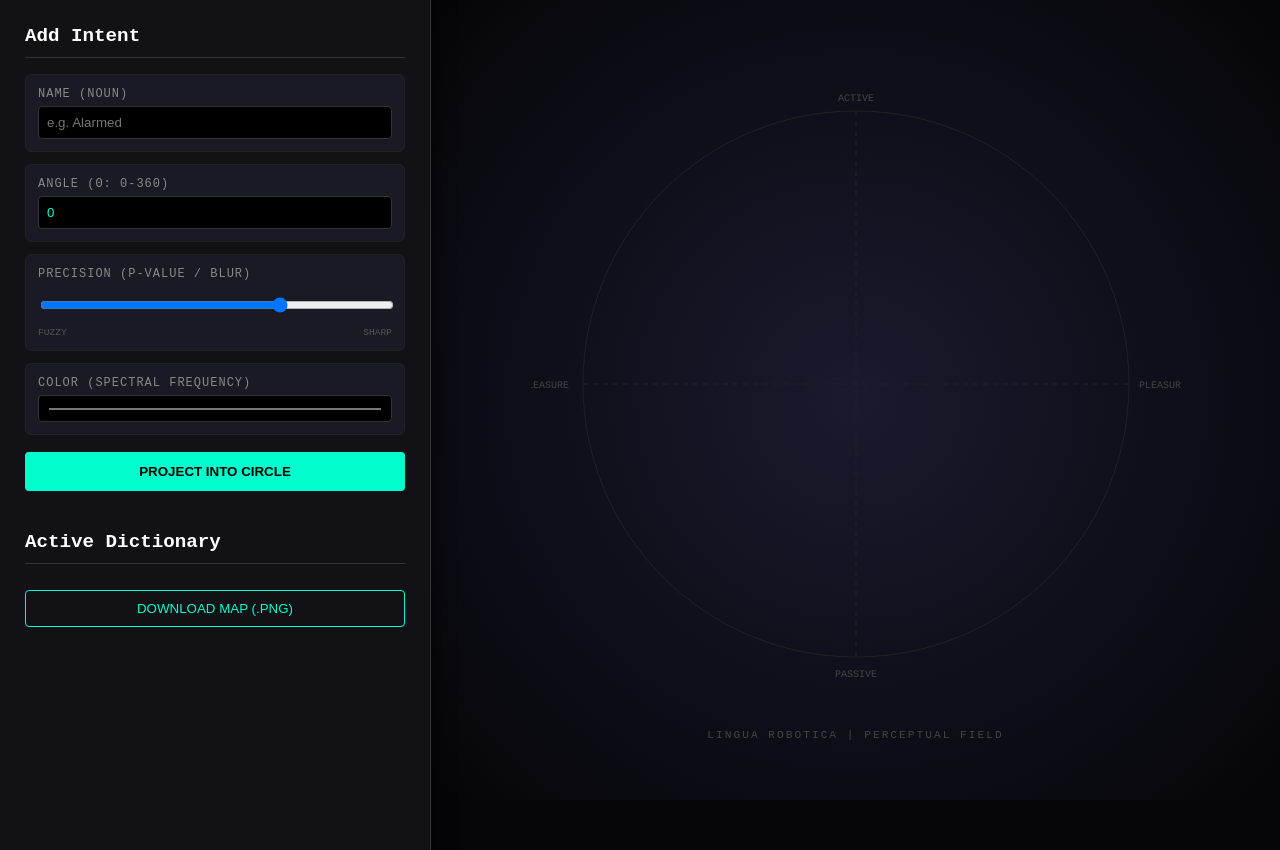
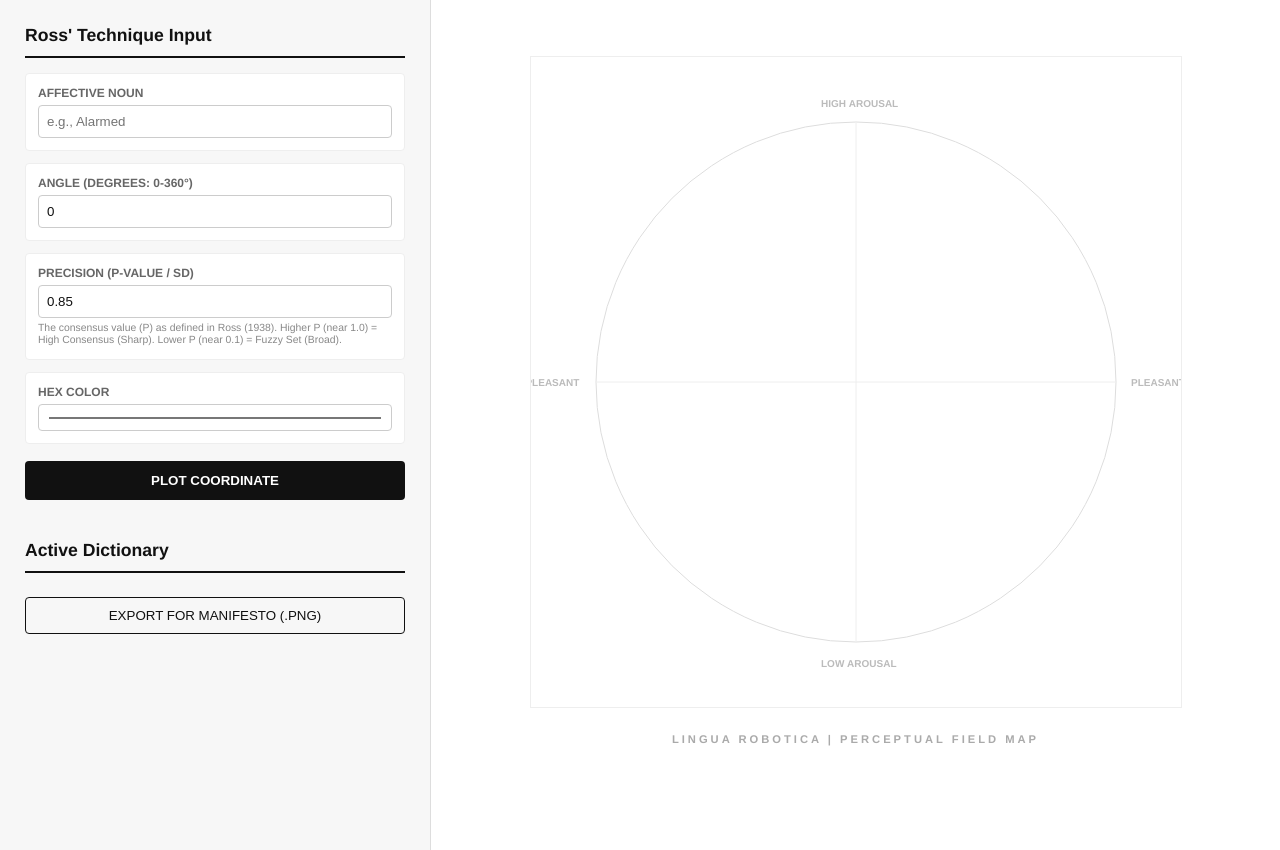
Before and after one commit to reen967/circle, a plain HTML site: page index.html in a window 1280 px wide. Drawn offline with Linux system fonts and the light colour scheme.

Commit message:
Update index.html

```diff
--- a/index.html
+++ b/index.html
@@ -2,57 +2,60 @@
 <html lang="en">
 <head>
     <meta charset="UTF-8">
-    <title>UARL Perceptual Mapper</title>
+    <title>UARL Perceptual Mapper (Academic Edition)</title>
     <style>
-        body { font-family: 'Courier New', monospace; background: #050508; color: #00ffcc; display: flex; padding: 0; margin: 0; height: 100vh; overflow: hidden; }
-        #sidebar { width: 380px; background: #111116; padding: 25px; border-right: 1px solid #333; overflow-y: auto; height: 100%; box-shadow: 5px 0 15px rgba(0,0,0,0.5); z-index: 10; }
-        #viewer { flex-grow: 1; display: flex; flex-direction: column; justify-content: center; align-items: center; position: relative; background: radial-gradient(circle, #1a1a2e 0%, #050508 100%); }
-        canvas { border-radius: 50%; cursor: crosshair; }
-        .input-group { margin-bottom: 12px; background: #1a1a24; padding: 12px; border-radius: 6px; border: 1px solid #222; }
-        label { display: block; font-size: 0.75em; margin-bottom: 5px; color: #888; text-transform: uppercase; letter-spacing: 1px; }
-        input, select { width: 100%; background: #000; border: 1px solid #333; color: #00ffcc; padding: 8px; border-radius: 4px; box-sizing: border-box; outline: none; transition: 0.2s; }
-        input:focus { border-color: #00ffcc; }
-        .btn-main { width: 100%; padding: 12px; background: #00ffcc; border: none; font-weight: bold; cursor: pointer; border-radius: 4px; color: #000; margin-top: 5px; }
-        .btn-save { width: 100%; padding: 10px; background: transparent; border: 1px solid #00ffcc; color: #00ffcc; cursor: pointer; border-radius: 4px; margin-top: 10px; }
-        .emotion-item { display: flex; align-items: center; background: #222; margin: 8px 0; padding: 10px; border-radius: 6px; border-left: 4px solid var(--e-color); }
-        .emotion-item input[type="checkbox"] { width: auto; margin-right: 12px; cursor: pointer; }
-        .remove-btn { color: #ff3366; cursor: pointer; margin-left: auto; font-size: 1.2em; padding: 0 5px; }
-        h2 { margin-top: 0; font-size: 1.2em; color: #fff; border-bottom: 1px solid #333; padding-bottom: 10px; }
+        body { font-family: 'Helvetica', 'Arial', sans-serif; background: #ffffff; color: #111; display: flex; padding: 0; margin: 0; height: 100vh; overflow: hidden; }
+        #sidebar { width: 380px; background: #f7f7f7; padding: 25px; border-right: 1px solid #ddd; overflow-y: auto; height: 100%; z-index: 10; }
+        #viewer { flex-grow: 1; display: flex; flex-direction: column; justify-content: center; align-items: center; position: relative; background: #fff; }
+        canvas { border: 1px solid #eee; background: #fff; }
+        .input-group { margin-bottom: 12px; background: #fff; padding: 12px; border-radius: 4px; border: 1px solid #eee; }
+        label { display: block; font-size: 0.75em; margin-bottom: 5px; color: #666; text-transform: uppercase; font-weight: bold; }
+        input { width: 100%; background: #fff; border: 1px solid #ccc; color: #111; padding: 8px; border-radius: 4px; box-sizing: border-box; outline: none; }
+        input:focus { border-color: #000; }
+        .btn-main { width: 100%; padding: 12px; background: #111; border: none; font-weight: bold; cursor: pointer; border-radius: 4px; color: #fff; margin-top: 5px; }
+        .btn-save { width: 100%; padding: 10px; background: transparent; border: 1px solid #111; color: #111; cursor: pointer; border-radius: 4px; margin-top: 10px; }
+        .emotion-item { display: flex; align-items: center; background: #fff; margin: 8px 0; padding: 10px; border-radius: 4px; border: 1px solid #eee; border-left: 6px solid var(--e-color); }
+        .emotion-item input[type="checkbox"] { width: auto; margin-right: 12px; }
+        .remove-btn { color: #cc0000; cursor: pointer; margin-left: auto; font-size: 1.1em; }
+        h2 { margin-top: 0; font-size: 1.1em; border-bottom: 2px solid #111; padding-bottom: 10px; }
+        .p-val-desc { font-size: 0.65em; color: #888; margin-top: 4px; line-height: 1.2; }
     </style>
 </head>
 <body>
 
 <div id="sidebar">
-    <h2>Add Intent</h2>
+    <h2>Ross' Technique Input</h2>
     <div class="input-group">
-        <label>Name (Noun)</label>
-        <input type="text" id="newName" placeholder="e.g. Alarmed">
+        <label>Affective Noun</label>
+        <input type="text" id="newName" placeholder="e.g., Alarmed">
     </div>
     <div class="input-group">
-        <label>Angle (θ: 0-360)</label>
-        <input type="number" id="newAngle" value="0">
+        <label>Angle (Degrees: 0-360°)</label>
+        <input type="number" id="newAngle" value="0" min="0" max="360">
     </div>
     <div class="input-group">
-        <label>Precision (P-Value / Blur)</label>
-        <input type="range" id="newP" min="1" max="100" value="70">
-        <div style="display:flex; justify-content: space-between; font-size: 0.6em; color: #555;">
-            <span>FUZZY</span><span>SHARP</span>
+        <label>Precision (P-Value / SD)</label>
+        <input type="number" id="newP" value="0.85" step="0.01" min="0" max="1">
+        <div class="p-val-desc">
+            The consensus value (P) as defined in Ross (1938).
+            Higher P (near 1.0) = High Consensus (Sharp).
+            Lower P (near 0.1) = Fuzzy Set (Broad).
         </div>
     </div>
     <div class="input-group">
-        <label>Color (Spectral Frequency)</label>
-        <input type="color" id="newColor" value="#ff3300">
+        <label>Hex Color</label>
+        <input type="color" id="newColor" value="#000000">
     </div>
-    <button class="btn-main" onclick="addEmotion()">PROJECT INTO CIRCLE</button>
+    <button class="btn-main" onclick="addEmotion()">PLOT COORDINATE</button>
 
     <h2 style="margin-top: 40px;">Active Dictionary</h2>
     <div id="emotionList"></div>
-    <button class="btn-save" onclick="saveImage()">DOWNLOAD MAP (.PNG)</button>
+    <button class="btn-save" onclick="saveImage()">EXPORT FOR MANIFESTO (.PNG)</button>
 </div>
 
 <div id="viewer">
     <canvas id="canvas"></canvas>
-    <div style="margin-top: 20px; color: #444; font-size: 0.7em; letter-spacing: 2px;">LINGUA ROBOTICA | PERCEPTUAL FIELD</div>
+    <div style="margin-top: 25px; color: #aaa; font-size: 0.7em; letter-spacing: 3px; font-weight: bold;">LINGUA ROBOTICA | PERCEPTUAL FIELD MAP</div>
 </div>
 
 <script>
@@ -92,7 +95,8 @@
             div.style.setProperty('--e-color', e.color);
             div.innerHTML = `
                 <input type="checkbox" ${e.visible ? 'checked' : ''} onchange="toggle(${e.id})">
-                <span style="color:#eee">${e.name}</span>
+                <span style="font-weight:bold">${e.name}</span>
+                <span style="font-size:0.7em; margin-left:10px; color:#888">${e.angle}°</span>
                 <span class="remove-btn" onclick="remove(${e.id})">×</span>
             `;
             listEl.appendChild(div);
@@ -115,42 +119,44 @@
         ctx.clearRect(0, 0, canvas.width, canvas.height);
         const cx = canvas.width / 2;
         const cy = canvas.height / 2;
-        const radius = canvas.width * 0.42;
+        const radius = canvas.width * 0.4;
 
         // Draw Circumplex Infrastructure
-        ctx.strokeStyle = '#222';
+        ctx.strokeStyle = '#ddd';
         ctx.lineWidth = 1;
         ctx.beginPath();
         ctx.arc(cx, cy, radius, 0, Math.PI * 2);
         ctx.stroke();
 
         // Quadrant Axes
-        ctx.setLineDash([5, 5]);
+        ctx.strokeStyle = '#eee';
         ctx.beginPath(); ctx.moveTo(cx - radius, cy); ctx.lineTo(cx + radius, cy); ctx.stroke();
         ctx.beginPath(); ctx.moveTo(cx, cy - radius); ctx.lineTo(cx, cy + radius); ctx.stroke();
-        ctx.setLineDash([]);
 
         // Labeling Axes
-        ctx.fillStyle = '#444';
-        ctx.font = '10px Courier';
-        ctx.fillText('ACTIVE', cx - 18, cy - radius - 10);
-        ctx.fillText('PASSIVE', cx - 21, cy + radius + 20);
-        ctx.fillText('PLEASURE', cx + radius + 10, cy + 4);
-        ctx.fillText('DISPLEASURE', cx - radius - 80, cy + 4);
+        ctx.fillStyle = '#bbb';
+        ctx.font = 'bold 10px Helvetica';
+        ctx.fillText('HIGH AROUSAL', cx - 35, cy - radius - 15);
+        ctx.fillText('LOW AROUSAL', cx - 35, cy + radius + 25);
+        ctx.fillText('PLEASANT', cx + radius + 15, cy + 4);
+        ctx.fillText('UNPLEASANT', cx - radius - 85, cy + 4);
 
         emotions.forEach(e => {
             if (!e.visible) return;
 
-            // Math: Canvas 0 is at 3 o'clock.
-            // We subtract 90 to put 0 at the top if desired, but standard Russell is 0 at Pleased (Right).
+            // In Russell 1980, 0 degrees is "Pleasant" (the 3 o'clock position on canvas)
             const rad = (e.angle * Math.PI) / 180;
-            const spread = (105 - e.p) / 80; // Precision mapping
+
+            // MATH: Translate P-value (0-1) to Angular Spread
+            // High P (1.0) = 0 spread (a line). Low P (0.1) = 45 degree spread.
+            const spread = (1.1 - e.p) * 0.6;
 
             // 1. Draw the "Fuzzy Set" Wedge
+            // We use a linear gradient for a clean, academic "sector" look
             const grad = ctx.createRadialGradient(cx, cy, 0, cx, cy, radius);
-            grad.addColorStop(0, 'transparent');
-            grad.addColorStop(0.5, e.color + '11');
-            grad.addColorStop(1, e.color + '66');
+            grad.addColorStop(0, 'rgba(255,255,255,0)');
+            grad.addColorStop(0.2, e.color + '11');
+            grad.addColorStop(1, e.color + '44'); // Subtle 25% alpha
 
             ctx.fillStyle = grad;
             ctx.beginPath();
@@ -159,7 +165,7 @@
             ctx.closePath();
             ctx.fill();
 
-            // 2. Draw the Vector Line (The Intensity Trajectory)
+            // 2. Draw the Primary Vector (Consensus Line)
             ctx.strokeStyle = e.color;
             ctx.lineWidth = 2;
             ctx.beginPath();
@@ -167,24 +173,27 @@
             ctx.lineTo(cx + Math.cos(rad) * radius, cy + Math.sin(rad) * radius);
             ctx.stroke();
 
-            // 3. Draw the Label Point
+            // 3. Label Point
             ctx.fillStyle = e.color;
             ctx.beginPath();
-            ctx.arc(cx + Math.cos(rad) * radius, cy + Math.sin(rad) * radius, 4, 0, Math.PI*2);
+            ctx.arc(cx + Math.cos(rad) * radius, cy + Math.sin(rad) * radius, 3, 0, Math.PI*2);
             ctx.fill();
 
-            ctx.fillStyle = "#fff";
-            ctx.font = "bold 13px Courier New";
-            ctx.fillText(e.name.toUpperCase(), cx + Math.cos(rad) * (radius + 15) - 20, cy + Math.sin(rad) * (radius + 15));
+            ctx.fillStyle = "#333";
+            ctx.font = "bold 12px Helvetica";
+            ctx.fillText(e.name, cx + Math.cos(rad) * (radius + 20) - 20, cy + Math.sin(rad) * (radius + 20));
         });
     }
 
     function saveImage() {
         const link = document.createElement('a');
-        link.download = 'uarl_perceptual_map.png';
+        link.download = 'lingua_robotica_map.png';
         link.href = canvas.toDataURL();
         link.click();
     }
 </script>
 </body>
 </html>
+</script>
+</body>
+</html>
```
